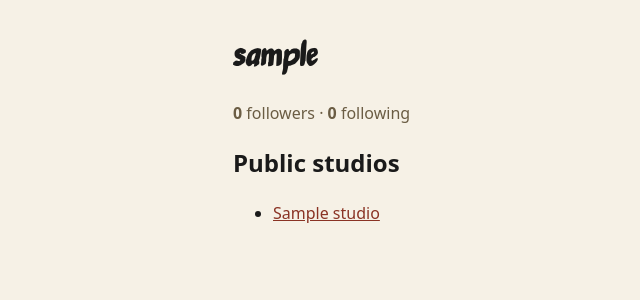
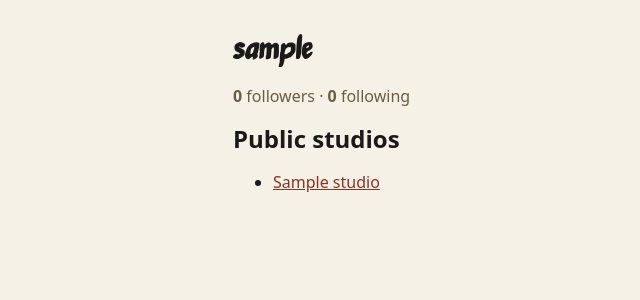
Before and after one commit to siege-analytics/ellington-web, a Django app: page /users/sample/ in a window 1280 px wide. Shown: the top 300 px of the page, without its empty margins (47-687 px from the left). Run offline with Django 5.2, Linux system fonts and the light colour scheme; tables that the repository leaves empty hold one stand-in row (values such as "Sample post"); data that the repository does not hold is empty; parts of the project's set-up code (start-up, migrations or seed data) failed here and were passed over; some libraries are stand-ins or nearby versions.

Commit message:
feat(#164): typography scale + monospace stack for tabular chord renders (#165)
Two tokens + a scale + a chord-render modifier — keeps brand.css the
single source of truth so a future scale rotation lands in one place.

Adds to :root:
- --font-mono = ui-monospace / SFMono-Regular / Menlo / Consolas /
  DejaVu Sans Mono fallback. Stays system-stack so we don't ship
  another web font.
- --text-{xs,sm,base,lg,xl,2xl,3xl} scale (1.125 ratio, 16 px base) —
  12 px captions through 30 px wordmark.

Baseline elements:
- body sets --text-base + line-height 1.5
- h1-h6 anchor to the scale with sensible margins so templates stop
  picking ad-hoc font-sizes
- .text-{xs,sm,base,lg} utility classes for templates that need
  one-off sizing without inline style
- .wordmark switches from the hard-coded 2 rem to var(--text-3xl)

Adds `.chord-symbol--tabular` modifier — opt-in monospace + tabular
numbers so chord names align in columns (chart timelines, engine-rule
tables, audio-timeline ledgers). The default `.chord-symbol` keeps
the MuseJazz Text artistic render for prose / chord-melody surfaces.

Out of scope (deferred):
- Sweeping inline font-size declarations out of templates — those
  migrate opportunistically; this PR lands the tokens

Refs: #102 (brand palette + initial typography), #151 (verdict
tokens — same file, same brand layer)
Closes #164

```diff
--- a/app/ellington_web/static/css/brand.css
+++ b/app/ellington_web/static/css/brand.css
@@ -93,6 +93,23 @@
   --font-display: "MuseJazz Text", "Bradley Hand", "Comic Sans MS", cursive, serif;
   --font-body: system-ui, -apple-system, "Segoe UI", Roboto, sans-serif;
   --font-symbol: "MuseJazz Symbol", "Bravura Text", serif;
+  /* Monospace stack for tabular chord renders + code (#164). Tabular
+     contexts (chart timelines, engine-rule tables, audio-timeline
+     ledgers) need chord names to align in columns regardless of
+     letter widths — `.chord-symbol--tabular` opts into this stack. */
+  --font-mono: ui-monospace, SFMono-Regular, "SF Mono", Menlo, Consolas,
+               "DejaVu Sans Mono", monospace;
+
+  /* Typographic scale (#164). 1.125 ratio, 16 px (1 rem) base.
+     Templates should prefer these tokens over inline font-size so a
+     future scale rotation lands in one place. */
+  --text-xs:   0.75rem;   /* 12 px — captions, helptext, table footnotes */
+  --text-sm:   0.875rem;  /* 14 px — meta lines, badges */
+  --text-base: 1rem;      /* 16 px — body */
+  --text-lg:   1.125rem;  /* 18 px — lead paragraph, h4 */
+  --text-xl:   1.25rem;   /* 20 px — h3 */
+  --text-2xl:  1.5rem;    /* 24 px — h2 */
+  --text-3xl:  1.875rem;  /* 30 px — h1 / wordmark */
 }
 
 [data-theme="dark"] {
@@ -115,18 +132,43 @@ body {
   background: var(--bg);
   color: var(--fg);
   font-family: var(--font-body);
+  font-size: var(--text-base);
   line-height: 1.5;
 }
 
+/* Typographic baseline (#164). Templates can still override per-component
+   but inherit consistent scale by default. Margins follow Tailwind-ish
+   prose defaults so headings have breathing room without per-template
+   tuning. */
+h1 { font-size: var(--text-3xl); line-height: 1.2;  margin: 0.5em 0; }
+h2 { font-size: var(--text-2xl); line-height: 1.25; margin: 0.6em 0 0.4em; }
+h3 { font-size: var(--text-xl);  line-height: 1.3;  margin: 0.7em 0 0.4em; }
+h4 { font-size: var(--text-lg);  line-height: 1.3;  margin: 0.7em 0 0.3em; }
+h5 { font-size: var(--text-base);line-height: 1.4;  margin: 0.7em 0 0.3em; font-weight: 700; }
+h6 { font-size: var(--text-sm);  line-height: 1.4;  margin: 0.7em 0 0.3em; font-weight: 700; text-transform: uppercase; letter-spacing: 0.05em; }
+
+small, .text-sm  { font-size: var(--text-sm); }
+.text-xs   { font-size: var(--text-xs); }
+.text-base { font-size: var(--text-base); }
+.text-lg   { font-size: var(--text-lg); }
+
 .wordmark {
   font-family: var(--font-display);
-  font-size: 2rem;
+  font-size: var(--text-3xl);
   letter-spacing: 0.02em;
   font-weight: bold;
 }
 
+/* Chord symbol — artistic render (default) uses the lead-sheet display
+   font; tabular render uses the monospace stack so chord names align
+   in columns. Pair `.chord-symbol--tabular` with the base class. */
 .chord-symbol {
   font-family: var(--font-display);
+}
+.chord-symbol--tabular {
+  font-family: var(--font-mono);
+  font-variant-numeric: tabular-nums;
+  letter-spacing: 0;
 }
 
 /* Utility classes for chord-quality semantic coloring — used by
```
